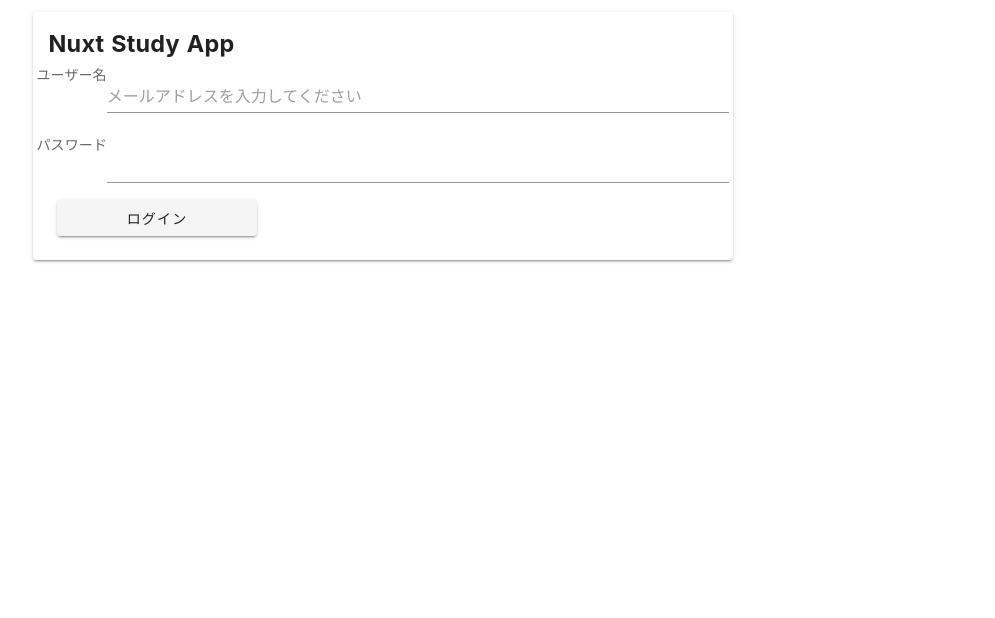
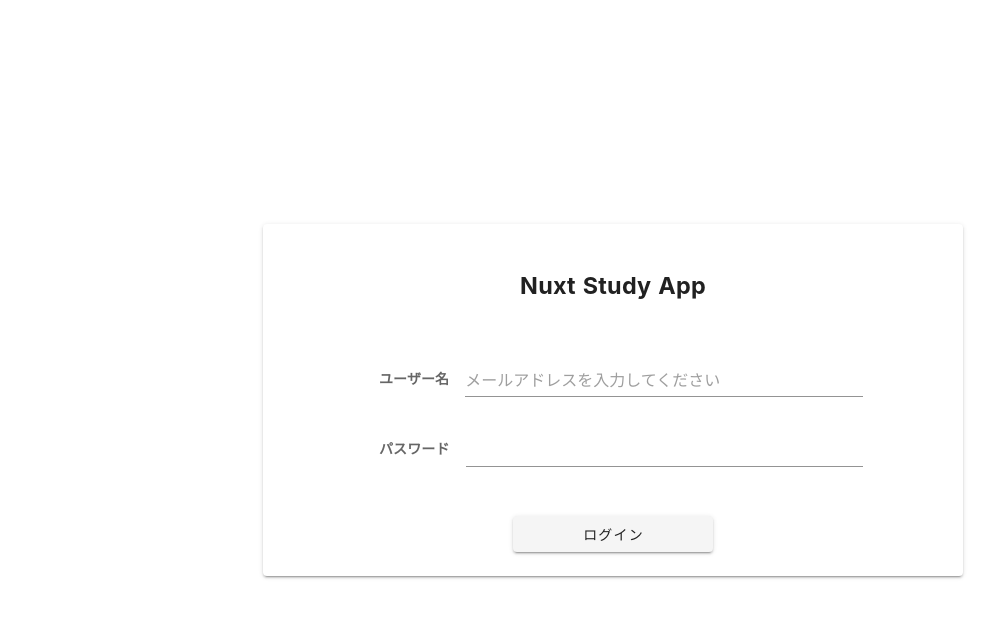
Before and after one commit to HirosueAkari/nuxt-study-app, a Nuxt app: page /Login in a window 1280 px wide. Shown: the top 618 px of the page, without its empty margins (27-1022 px from the left). Built offline with nearby package versions, Linux system fonts and the light colour scheme.

Commit message:
style調整

```diff
--- a/components/LoginCard.vue
+++ b/components/LoginCard.vue
@@ -1,10 +1,21 @@
 <template>
   <v-card :width="700" class="card-body">
     <v-card-title>
-      <h3 class="mx-auto page-title">Nuxt Study App</h3>
+      <h3 class="page-title">Nuxt Study App</h3>
     </v-card-title>
     <v-card-text>
       <LoginForm />
     </v-card-text>
   </v-card>
 </template>
+<style lang="scss" scoped>
+.page-title {
+  margin: 30px auto;
+}
+.card-body {
+  position: absolute;
+  top: 50%;
+  left: 50%;
+  transform: translateY(-50%) translateX(-50%);
+}
+</style>
--- a/components/LoginForm.vue
+++ b/components/LoginForm.vue
@@ -1,18 +1,37 @@
 <template>
   <v-form ref="form">
-    <v-row class="mx-auto">
+    <v-row>
       <span class="title-text"> ユーザー名 </span>
       <v-text-field
         placeholder="メールアドレスを入力してください"
         class="input-text"
       />
     </v-row>
-    <v-row class="mx-auto">
+    <v-row>
       <span class="title-text"> パスワード </span>
       <v-text-field class="input-text" />
     </v-row>
     <v-card-actions>
-      <v-btn :width="200">ログイン</v-btn>
+      <v-btn :width="200" class="login-btn">ログイン</v-btn>
     </v-card-actions>
   </v-form>
 </template>
+<style lang="scss" scoped>
+.input-text {
+  display: inline-block;
+}
+.title-text {
+  display: inline-block;
+  font-weight: bold;
+  padding-top: 20px;
+  margin-right: 16px;
+}
+.row {
+  width: 500px;
+  padding-left: 16px;
+  margin: 0 auto;
+}
+.login-btn {
+  margin: 20px auto 0;
+}
+</style>
```
